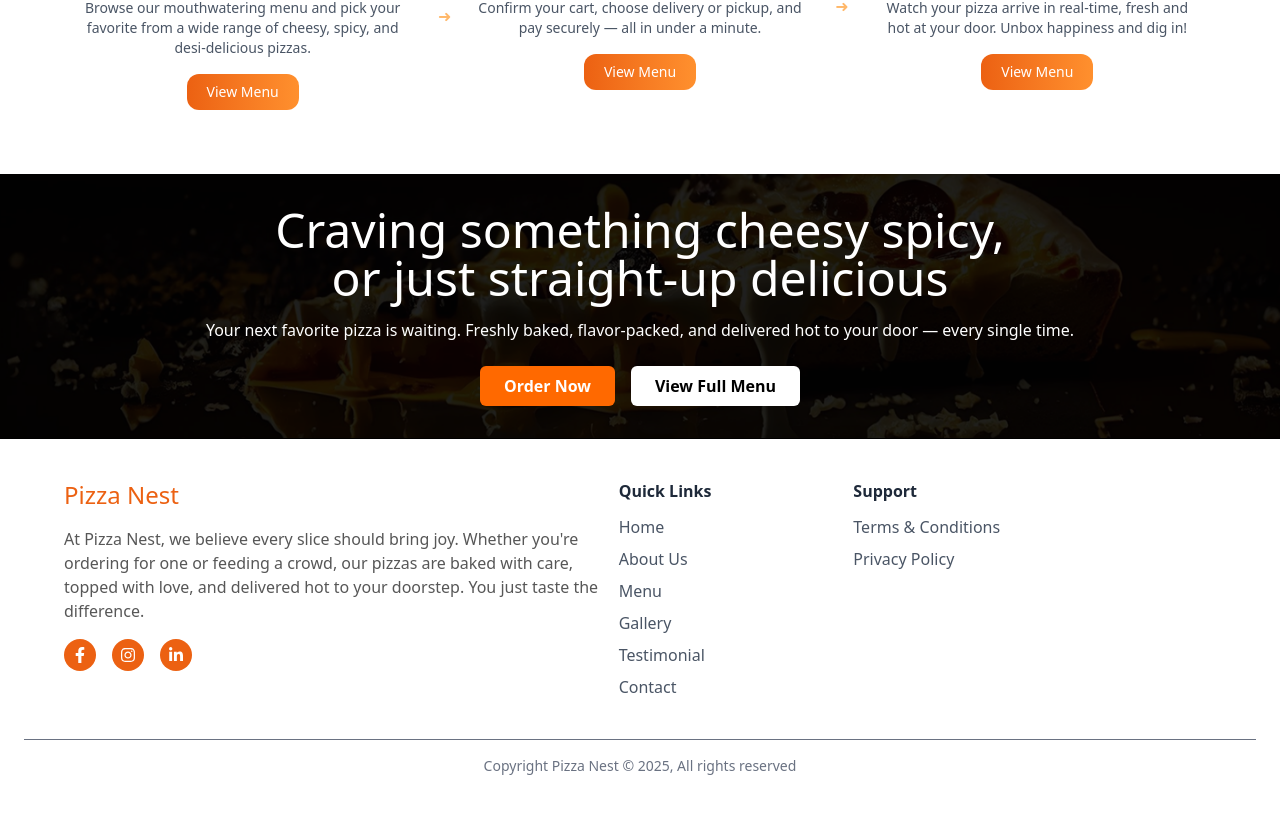
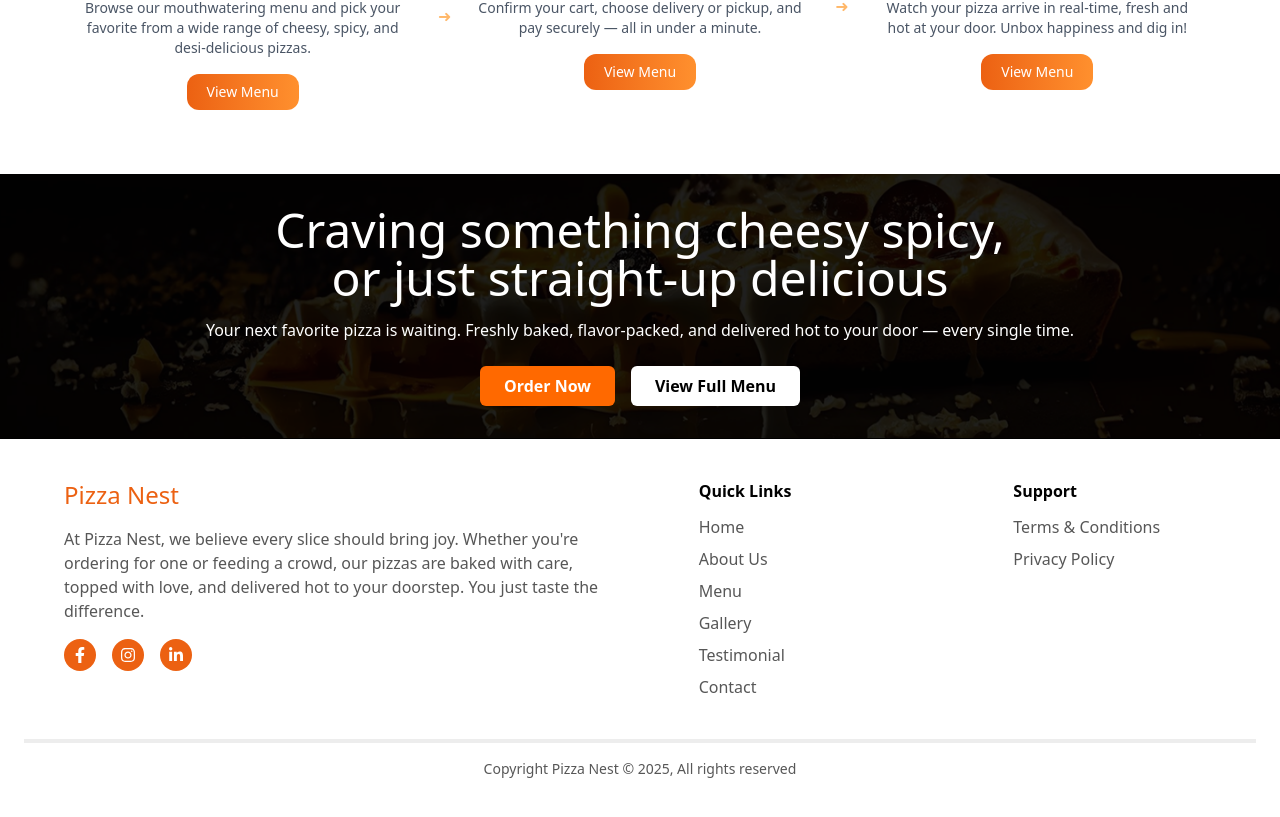
Before and after one commit to sunita0987/pizza-nest, a React (Vite) app: page / in a window 1280 px wide. Shown: the part 2970-3787 px from the top of the page. Built offline with nearby package versions, Linux system fonts and the light colour scheme.

Commit message:
footer link add  "

```diff
--- a/src/components/Footer.jsx
+++ b/src/components/Footer.jsx
@@ -33,15 +33,7 @@ const Footer = () => {
             >
               <FaInstagram />
             </a>
-
-            {/* <a
-              href="#"
-              className="text-white bg-orange-500 p-2 rounded-full hover:bg-orange-600"
-            >
-              <FaLinkedinIn />
-            </a> */}
-
-             <a
+            <a
               href="https://www.linkedin.com/feed/"
               target="_blank"
               rel="noopener noreferrer"
@@ -49,12 +41,13 @@ const Footer = () => {
             >
               <FaLinkedinIn />
             </a>
-
           </div>
         </div>
         <div>
-          <h3 className="font-semibold text-gray-800 mb-3 ml-40">Quick Links</h3>
-          <ul className="text-gray-600 space-y-2 ml-40">
+          <h3 className="font-semibold text-[#010101] mb-3 ml-60">
+            Quick Links
+          </h3>
+          <ul className="text-[#575757] space-y-2 ml-60">
             <li>
               <a href="#">Home</a>
             </li>
@@ -76,8 +69,8 @@ const Footer = () => {
           </ul>
         </div>
         <div>
-          <h3 className="font-semibold text-gray-800 mb-3">Support</h3>
-          <ul className="text-gray-600 space-y-2">
+          <h3 className="font-semibold text-[#010101] mb-3 ml-40">Support</h3>
+          <ul className="text-[#575757] space-y-2 ml-40">
             <li>
               <a href="#">Terms & Conditions</a>
             </li>
@@ -88,8 +81,7 @@ const Footer = () => {
         </div>
       </div>
 
-      {/* Bottom copyright */}
-      <div className="border-t mt-10 pt-4 text-center text-gray-500 text-sm">
+      <div className="border-t-4 border-[#D1D1D166] mt-10 pt-4 text-center text-[#575757] text-sm">
         Copyright Pizza Nest © 2025, All rights reserved
       </div>
     </footer>
```
